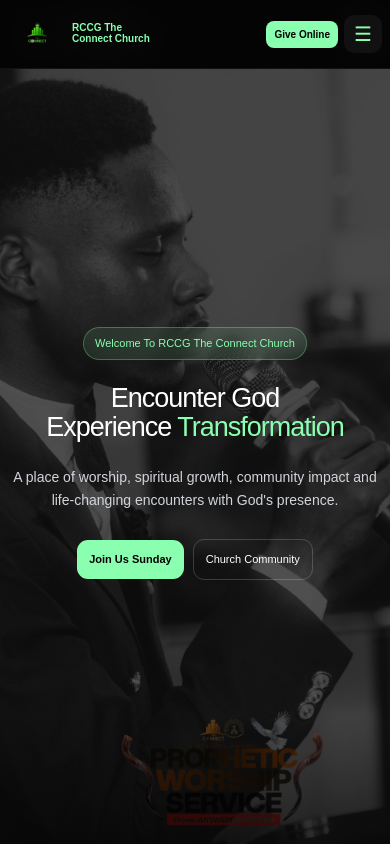
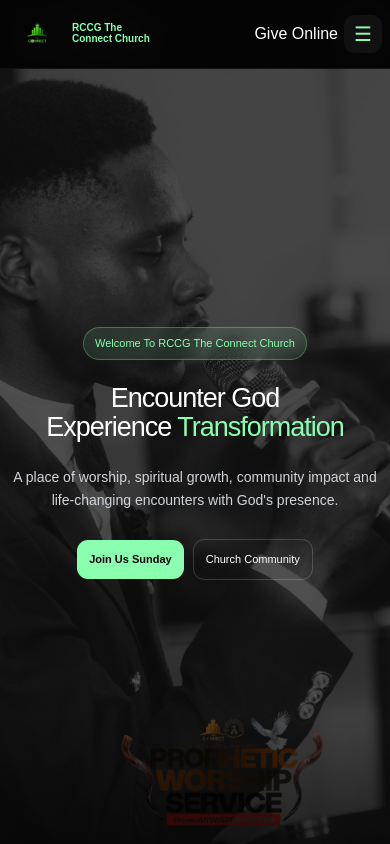
Before and after one commit to kingd-lab/RCCG-THE-CONNECT, a Next.js app in the folder RCCG-THE-CONNECT-SITE/: page / in a window 390 px wide. Shown: the top 844 px of the page. Built offline with nearby package versions, Linux system fonts and the light colour scheme.

Commit message:
Update globals.css

```diff
--- a/RCCG-THE-CONNECT-SITE/app/globals.css
+++ b/RCCG-THE-CONNECT-SITE/app/globals.css
@@ -247,40 +247,6 @@ button {
 }
 
 
-/* =====================================================
-   GIVE ONLINE
-===================================================== */
-
-.give-btn {
-  display: inline-flex;
-
-  align-items: center;
-  justify-content: center;
-
-  padding: 12px 22px;
-
-  background: #8bffb0;
-
-  color: #000;
-
-  border-radius: 14px;
-
-  font-size: 16px;
-  font-weight: 700;
-
-  white-space: nowrap;
-
-  transition:
-    transform 0.3s ease,
-    background 0.3s ease;
-}
-
-
-.give-btn:hover {
-  background: #73f69d;
-
-  transform: translateY(-2px);
-}
 
 
 /* =====================================================
@@ -1367,27 +1333,6 @@ button {
   }
 
 
-  /* MOBILE GIVE ONLINE */
-
-  .give-btn {
-    display: inline-flex;
-
-    width: auto;
-
-    padding: 7px 10px;
-
-    background: #8bffb0;
-
-    color: #000;
-
-    border-radius: 9px;
-
-    font-size: 11px;
-
-    font-weight: 700;
-
-    white-space: nowrap;
-  }
 
 
   /* MOBILE MENU BUTTON */
@@ -1645,16 +1590,6 @@ button {
     font-size: 10px;
   }
 
-
-  /* GIVE ONLINE */
-
-  .give-btn {
-    padding: 6px 8px;
-
-    border-radius: 8px;
-
-    font-size: 10px;
-  }
 
 
   /* MENU */
```
